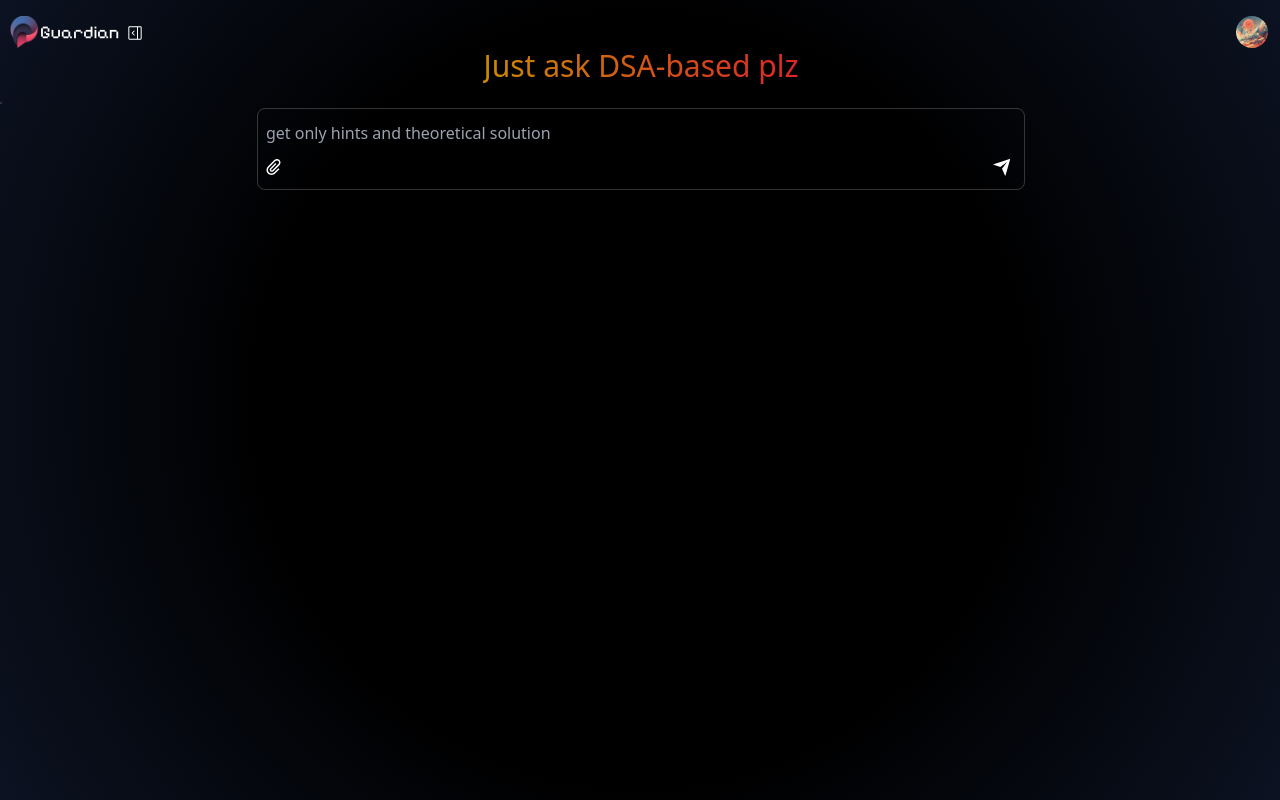
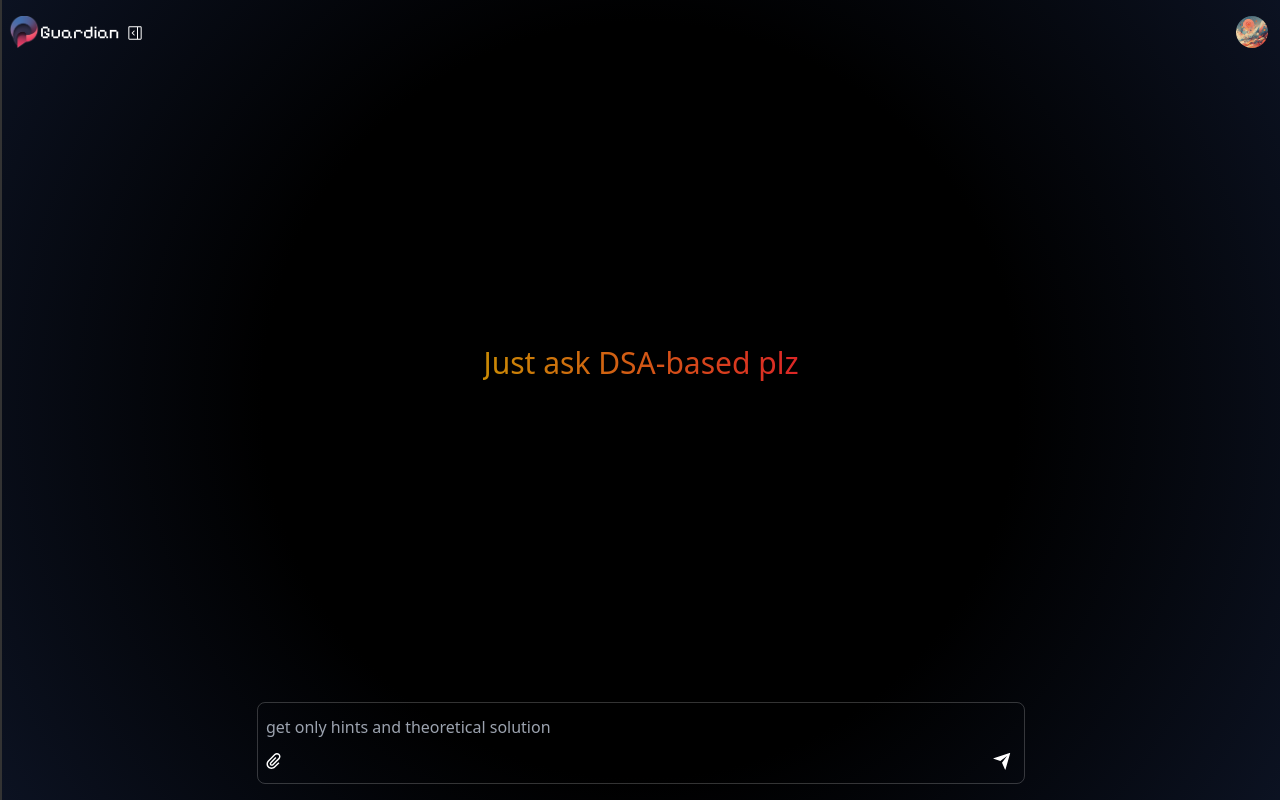
Before and after one commit to Nota0515/guardian, a React (Vite) app: page / in a window 1280 px wide. Built offline with nearby package versions, Linux system fonts and the light colour scheme; a web font is replaced by a local one.

Commit message:
height bug fixed

```diff
--- a/src/pages/Home.jsx
+++ b/src/pages/Home.jsx
@@ -53,8 +53,8 @@ const Home = () => {
   const [isSidebar, setIsSidebar] = useState(false);
 
   return (
-    <div className='flex relative flex-row items-center h-full w-full'>
-      <div className="topnavigation flex items-center justify-between fixed z-20 top-0 left-0 right-0 w-full mt-2 px-1">
+    <div className='flex relative flex-row items-center h-screen w-full'>
+      <div className="topnavigation flex items-center justify-between fixed z-40 top-0 left-0 right-0 w-full mt-2 px-1">
         <div className="logbox flex items-center p-1">
           <img src='/logoimg.png' className='w-8 h-8' />
           <text className='text-lg font-pixelify '>Guardian</text>
@@ -75,6 +75,7 @@ const Home = () => {
           </div>
         </div>
       </div>
+      {/*<div className='w-full h-full bg-black/60 fixed z-20'></div>*/}
       <div className={`sidebar ${isSidebar ? "w-[16rem]" : ' w-0 overflow-hidden'} transition-all duration-300 ease-in-out border border-l border-white/20 absolute z-10 bg-black md:z-0 md:static flex h-full `}></div>
       <div className="mainarea h-full flex relative flex-col flex-1 justify-center items-center">
         <div className="allcontent flex w-full h-full justify-center items-center flex-col p-2 pt-12">
```
